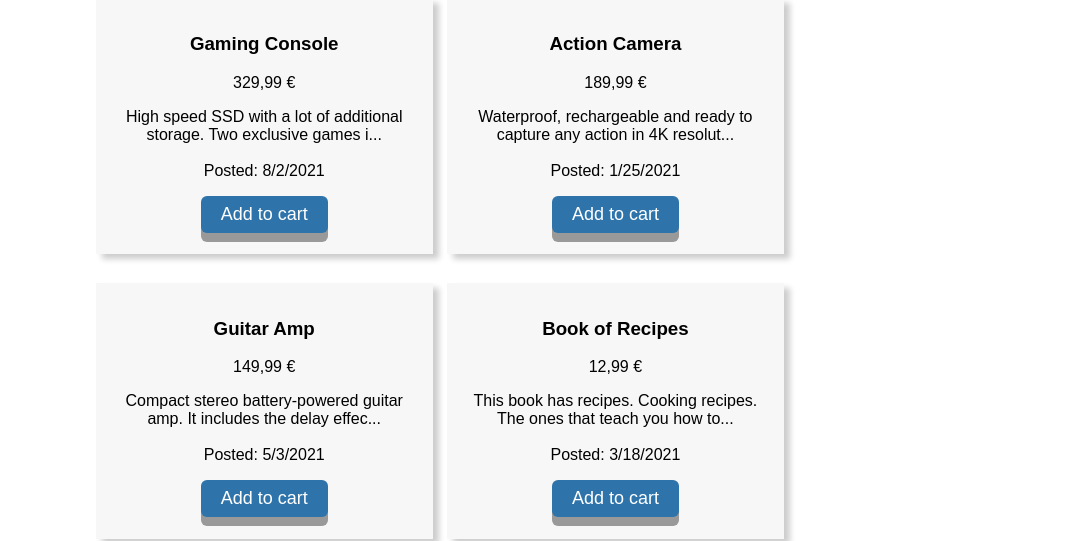
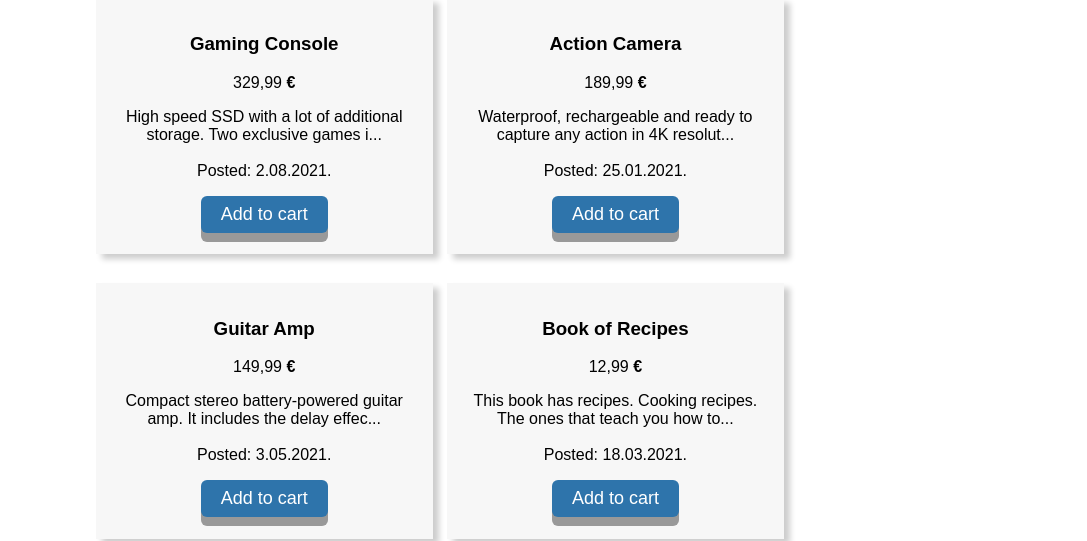
Before and after one commit to hlmgrvs/vue-I18n, a Vue app: page /items in a window 1280 px wide. Shown: the part 190-731 px from the top of the page, without its empty margins (193-1280 px from the left). Built offline with nearby package versions, Linux system fonts and the light colour scheme.

Commit message:
custom number localization

```diff
--- a/src/views/Items.vue
+++ b/src/views/Items.vue
@@ -2,19 +2,25 @@
   <div class="col" v-for="item in items" :key="item.id">
     <div class="item">
       <h3>{{ item.title }}</h3>
-      <p>{{ n(item.price, "currencyFormat") }}</p>
+<!--      <p>{{ n(item.price, "currencyFormat") }}</p>-->
+      <i18n-n tag="p" :value="item.price" format="currencyFormat">
+        <template #currency="slotProps">
+          <b>{{slotProps.currency}}</b>
+        </template>
+        <template #fraction="slotProps">{{slotProps.fraction}}</template>
+      </i18n-n>
       <p
           class="description"
       >{{ truncateDescription(item.description, 70) }}</p>
-      <p>Posted: {{ item.date.toLocaleDateString("en") }}</p>
+      <p>Posted: {{ item.date.toLocaleDateString("lv") }}</p>
       <button @click="addItemToCart(item.id)">Add to cart</button>
     </div>
   </div>
 </template>
 
 <script>
-import { useStore } from "vuex";
-import { computed } from "vue";
+import {useStore} from "vuex";
+import {computed} from "vue";
 import {useI18n} from "vue-i18n";
 
 export default {
```
Lines whose indentation alone changed are shown as unchanged.
